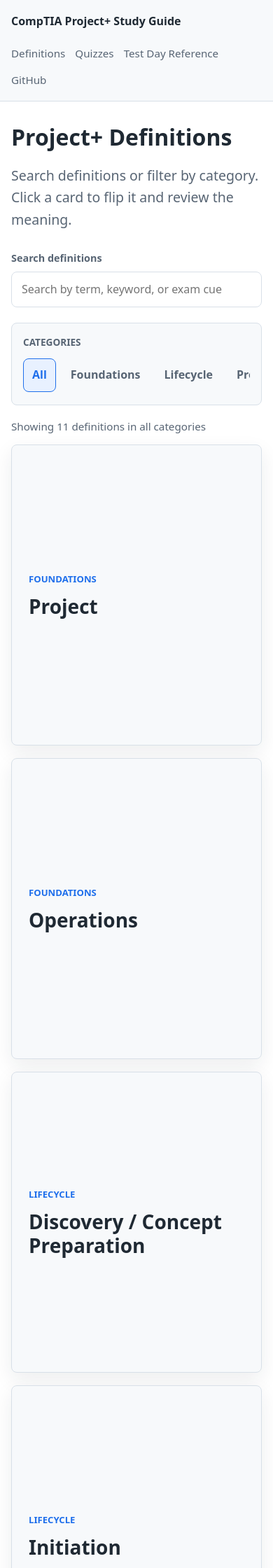
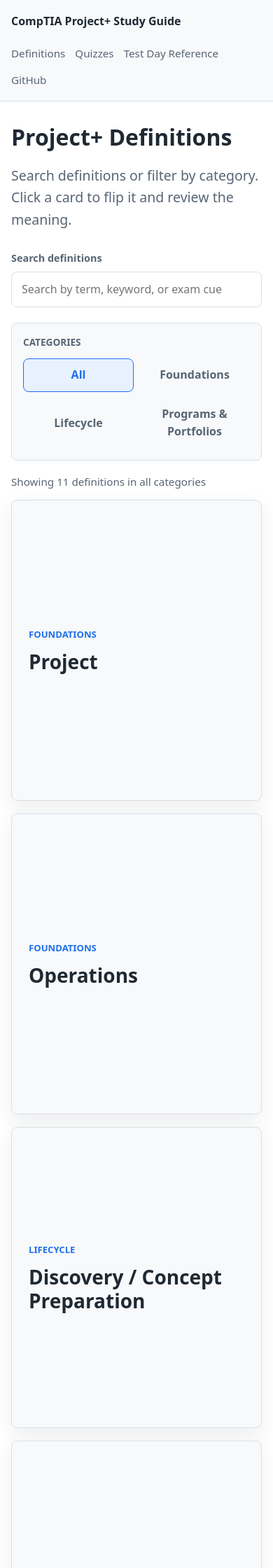
Before and after one commit to teganburns/project-plus-study-guide, a Jekyll site: the page built from Definitions.md, in a window 390 px wide. Shown: the top 2240 px of the page at 70% size. Built offline with Jekyll 4.4.1, drawn with Linux system fonts in a browser that asks for light colours.

Commit message:
Improve mobile definition filters

```diff
--- a/_layouts/default.html
+++ b/_layouts/default.html
@@ -432,16 +432,14 @@
 
         .definition-filter-list {
           display: flex;
+          flex-wrap: wrap;
           gap: 8px;
-          overflow-x: auto;
-          padding-bottom: 2px;
         }
 
         .definition-filter {
           width: auto;
-          flex: 0 0 auto;
+          flex: 1 1 140px;
           text-align: center;
-          white-space: nowrap;
         }
       }
 
```
